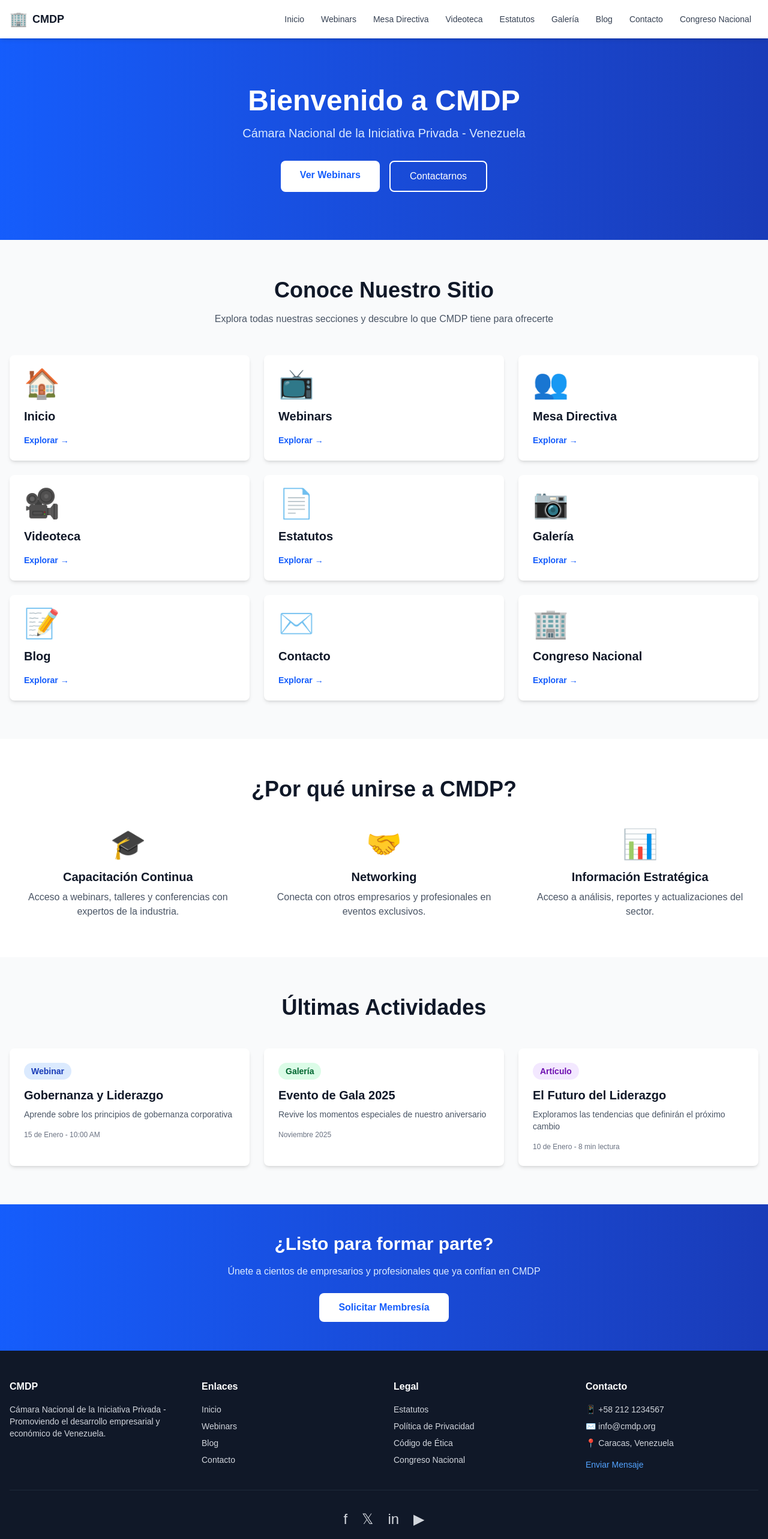
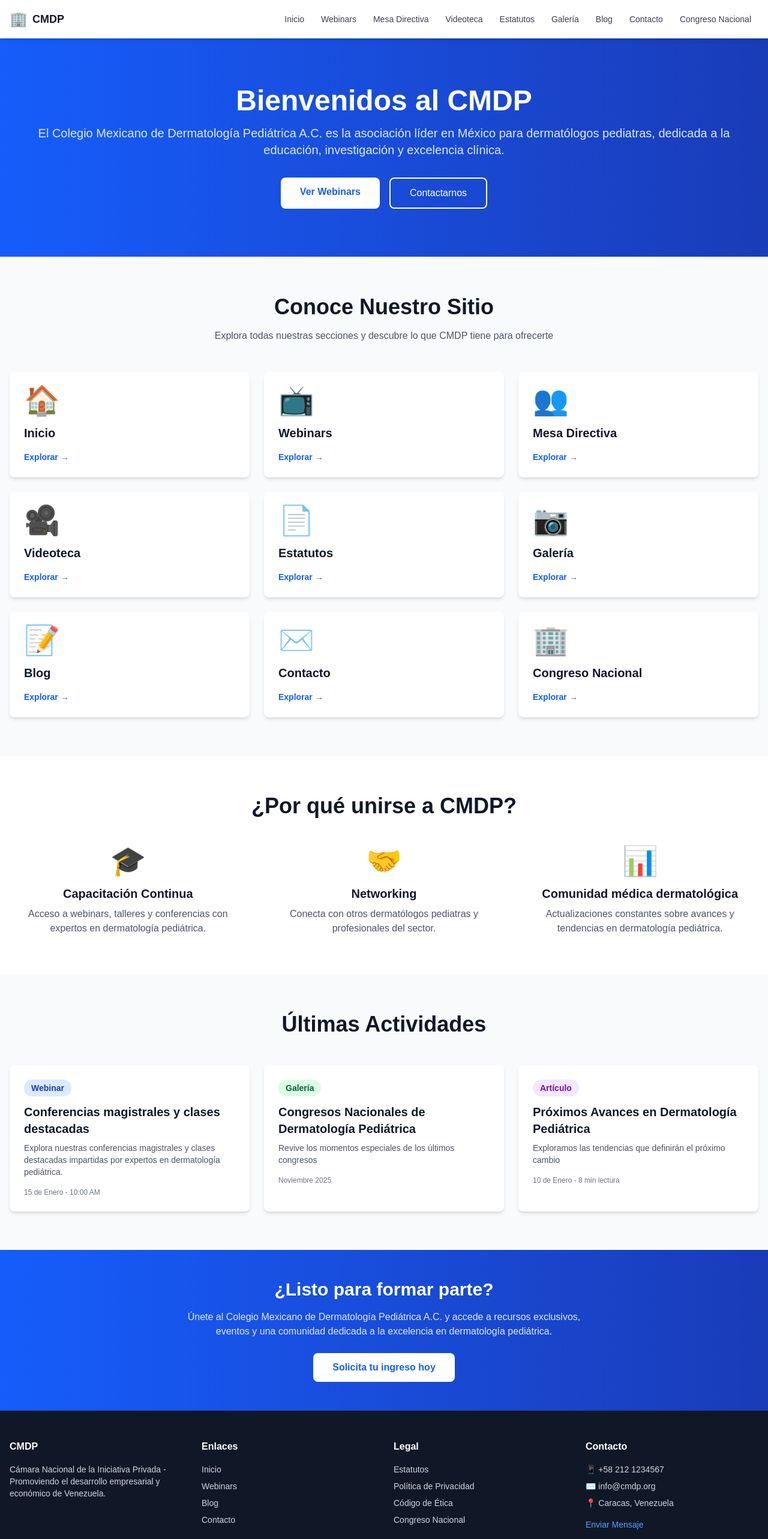
Before and after one commit to KingCas78/cmdp_web, a Next.js app: page / in a window 1280 px wide. Shown: the top 2566 px of the page at 60% size. Built offline with nearby package versions, Linux system fonts and the light colour scheme.

Commit message:
Tu mensaje aquí

```diff
--- a/src/app/cndp/page.tsx
+++ b/src/app/cndp/page.tsx
@@ -42,8 +42,8 @@ export default function CNDP() {
             <div className="text-4xl mb-4">👁️</div>
             <h3 className="text-xl font-bold text-gray-900 mb-3">Visión</h3>
             <p className="text-gray-600">
-              Ser la institución más relevante y representativa del sector empresarial,
-              influyente en las decisiones de política económica nacional.
+              Ser una asociación líder en dermatología pediátrica a nivel nacional e internacional,
+              reconocida por su excelencia en educación, investigación y atención clínica.
             </p>
           </div>
 
@@ -52,8 +52,8 @@ export default function CNDP() {
             <div className="text-4xl mb-4">✨</div>
             <h3 className="text-xl font-bold text-gray-900 mb-3">Valores</h3>
             <p className="text-gray-600">
-              Integridad, transparencia, responsabilidad social y compromiso
-              con el desarrollo sostenible.
+             Integridad, excelencia, colaboración, innovación y compromiso con la salud
+             dermatológica infantil.
             </p>
           </div>
         </div>
--- a/src/app/page.tsx
+++ b/src/app/page.tsx
@@ -16,9 +16,9 @@ export default function Home() {
       {/* Hero Section */}
       <div className="bg-gradient-to-r from-blue-600 to-blue-800 text-white py-20">
         <div className="max-w-7xl mx-auto px-4 text-center">
-          <h1 className="text-5xl font-bold mb-4">Bienvenido a CMDP</h1>
+          <h1 className="text-5xl font-bold mb-4">Bienvenidos al CMDP</h1>
           <p className="text-xl text-blue-100">
-            Cámara Nacional de la Iniciativa Privada - Venezuela
+            El Colegio Mexicano de Dermatología Pediátrica A.C. es la asociación líder en México para dermatólogos pediatras, dedicada a la educación, investigación y excelencia clínica.
           </p>
           <div className="mt-8 flex justify-center gap-4">
             <a
@@ -73,21 +73,21 @@ export default function Home() {
               <div className="text-5xl mb-4">🎓</div>
               <h3 className="text-xl font-bold text-gray-900 mb-2">Capacitación Continua</h3>
               <p className="text-gray-600">
-                Acceso a webinars, talleres y conferencias con expertos de la industria.
+                Acceso a webinars, talleres y conferencias con expertos en dermatología pediátrica.
               </p>
             </div>
             <div className="text-center">
               <div className="text-5xl mb-4">🤝</div>
               <h3 className="text-xl font-bold text-gray-900 mb-2">Networking</h3>
               <p className="text-gray-600">
-                Conecta con otros empresarios y profesionales en eventos exclusivos.
+                Conecta con otros dermatólogos pediatras y profesionales del sector.
               </p>
             </div>
             <div className="text-center">
               <div className="text-5xl mb-4">📊</div>
-              <h3 className="text-xl font-bold text-gray-900 mb-2">Información Estratégica</h3>
+              <h3 className="text-xl font-bold text-gray-900 mb-2">Comunidad médica dermatológica</h3>
               <p className="text-gray-600">
-                Acceso a análisis, reportes y actualizaciones del sector.
+                Actualizaciones constantes sobre avances y tendencias en dermatología pediátrica.
               </p>
             </div>
           </div>
@@ -103,9 +103,9 @@ export default function Home() {
             <span className="inline-block px-3 py-1 bg-blue-100 text-blue-800 rounded-full text-sm font-semibold mb-3">
               Webinar
             </span>
-            <h3 className="text-xl font-bold text-gray-900 mb-2">Gobernanza y Liderazgo</h3>
+            <h3 className="text-xl font-bold text-gray-900 mb-2">Conferencias magistrales y clases destacadas</h3>
             <p className="text-gray-600 text-sm mb-4">
-              Aprende sobre los principios de gobernanza corporativa
+             Explora nuestras conferencias magistrales y clases destacadas impartidas por expertos en dermatología pediátrica.
             </p>
             <p className="text-gray-500 text-xs">15 de Enero - 10:00 AM</p>
           </div>
@@ -114,9 +114,9 @@ export default function Home() {
             <span className="inline-block px-3 py-1 bg-green-100 text-green-800 rounded-full text-sm font-semibold mb-3">
               Galería
             </span>
-            <h3 className="text-xl font-bold text-gray-900 mb-2">Evento de Gala 2025</h3>
+            <h3 className="text-xl font-bold text-gray-900 mb-2">Congresos Nacionales de Dermatología Pediátrica</h3>
             <p className="text-gray-600 text-sm mb-4">
-              Revive los momentos especiales de nuestro aniversario
+              Revive los momentos especiales de los últimos congresos
             </p>
             <p className="text-gray-500 text-xs">Noviembre 2025</p>
           </div>
@@ -125,7 +125,7 @@ export default function Home() {
             <span className="inline-block px-3 py-1 bg-purple-100 text-purple-800 rounded-full text-sm font-semibold mb-3">
               Artículo
             </span>
-            <h3 className="text-xl font-bold text-gray-900 mb-2">El Futuro del Liderazgo</h3>
+            <h3 className="text-xl font-bold text-gray-900 mb-2">Próximos Avances en Dermatología Pediátrica</h3>
             <p className="text-gray-600 text-sm mb-4">
               Exploramos las tendencias que definirán el próximo cambio
             </p>
@@ -139,13 +139,13 @@ export default function Home() {
         <div className="max-w-7xl mx-auto px-4 text-center">
           <h2 className="text-3xl font-bold mb-4">¿Listo para formar parte?</h2>
           <p className="text-blue-100 mb-6 max-w-2xl mx-auto">
-            Únete a cientos de empresarios y profesionales que ya confían en CMDP
+            Únete al Colegio Mexicano de Dermatología Pediátrica A.C. y accede a recursos exclusivos, eventos y una comunidad dedicada a la excelencia en dermatología pediátrica.
           </p>
           <a
             href="/contacto"
             className="inline-block bg-white text-blue-600 px-8 py-3 rounded-lg hover:bg-blue-50 font-semibold transition-colors"
           >
-            Solicitar Membresía
+            Solicita tu ingreso hoy
           </a>
         </div>
       </div>
```
